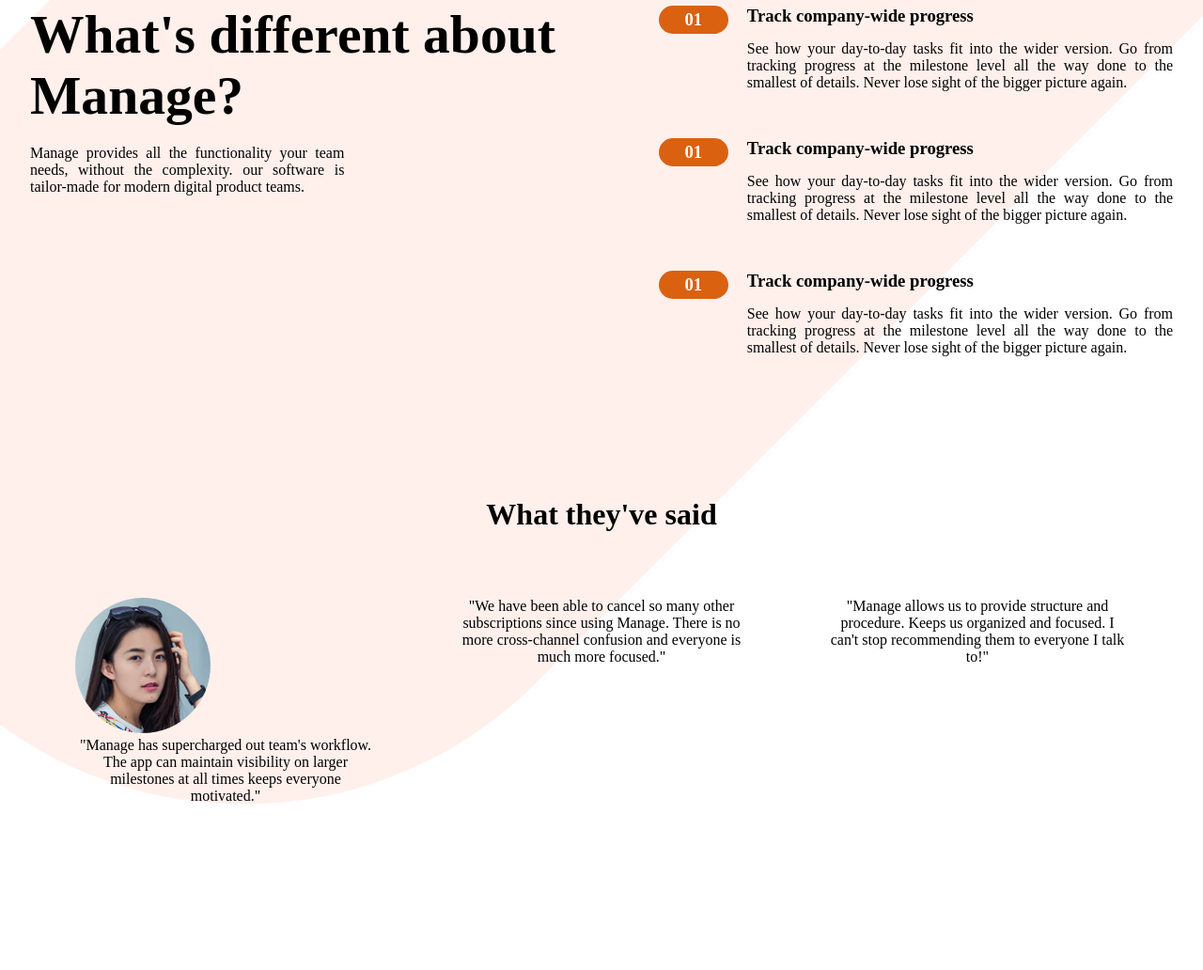
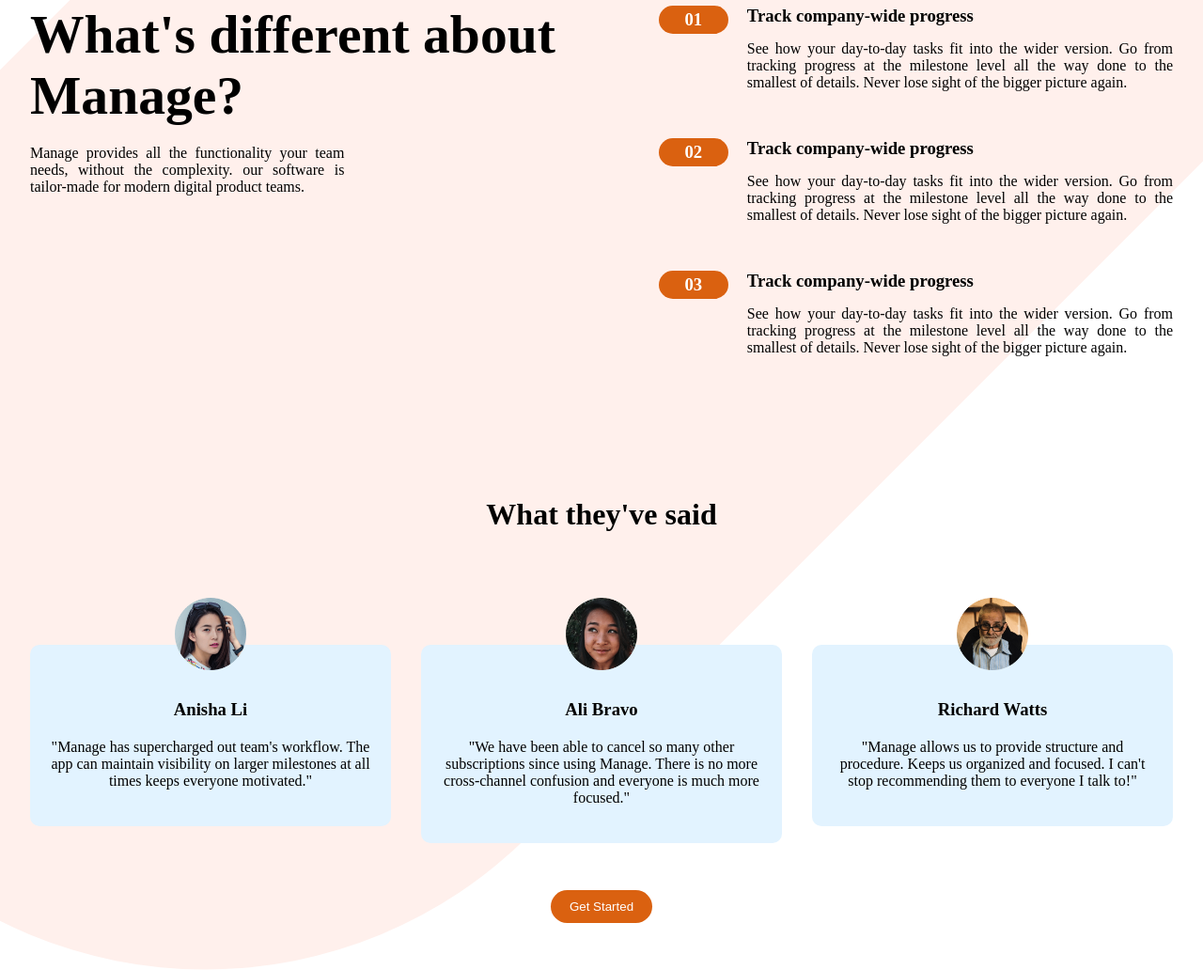
Before and after one commit to BelayAdamu/Manage-landing-page, a website: page index.html in a window 1280 px wide. Shown: the part 786-1818 px from the top of the page at 94% size. Before the commit the page ends 1642 px from the top, so only its background shows below. Drawn offline with Linux system fonts and the light colour scheme.

Commit message:
Testimonials completed

```diff
--- a/index.html
+++ b/index.html
@@ -61,7 +61,7 @@
                 </div>
                 <div class="companySax">
                     <div class="saxNo">
-                        <h3>01</h3>
+                        <h3>02</h3>
                     </div>
                     <div class="saxContent">
                         <h3>Track company-wide progress</h3>
@@ -74,7 +74,7 @@
                 </div>
                 <div class="companySax">
                     <div class="saxNo">
-                        <h3>01</h3>
+                        <h3>03</h3>
                     </div>
                     <div class="saxContent">
                         <h3>Track company-wide progress</h3>
@@ -95,25 +95,29 @@
                 <div class="card">
                     <div class="avatar"><img src="./images/avatar-anisha.png" alt="anisha"></div>
                     <div class="card_content">
+                        <h3>Anisha Li</h3>
                         <p>"Manage has supercharged out team's workflow. The app can maintain visibility
                             on larger milestones at all times keeps everyone motivated."</p>
                     </div>
                 </div>
                 <div class="card">
-                    <div class="avatar"></div>
+                    <div class="avatar"><img src="./images/avatar-ali.png" alt="ali"></div>
                     <div class="card_content">
+                        <h3>Ali Bravo</h3>
                         <p>"We have been able to cancel so many other subscriptions since using Manage.
                             There is no more cross-channel confusion and everyone is much more focused."</p>
                     </div>
                 </div>
                 <div class="card">
-                    <div class="avatar"></div>
+                    <div class="avatar"><img src="./images/avatar-richard.png" alt="richard"></div>
                     <div class="card_content">
+                        <h3>Richard Watts</h3>
                         <p>"Manage allows us to provide structure and procedure. Keeps us organized and
                             focused. I can't stop recommending them to everyone I talk to!"</p>
                     </div>
                 </div>
             </div>
+            <div class="action_button no_3"><button>Get Started</button></div>
         </div>
     </body>
 </html>
--- a/styles/styles.css
+++ b/styles/styles.css
@@ -180,7 +180,7 @@
 }
 .testimonials_heading h1{
     text-align: center;
-    margin-bottom: 70px;
+    margin-bottom: 120px;
 }
 .testimonial_cards {
     display: flex;
@@ -188,8 +188,32 @@
     justify-content: space-evenly;
 }
 .card {
-    width: 25%;
+    position: relative;
+    display: flex;
+    flex-direction: column;
+    width: 30%;
+    overflow: visible;
+}
+.avatar {
+    position: absolute;
+    left: 40%;
+    top: -50px;
+    width: 20%;
+    margin: 0 auto;
+}
+.avatar img{
+    width: 100%;
 }
 .card_content {
+    background-color: rgb(226, 243, 255);
     text-align: center;
+    border-radius: 10px;
+    padding: 10% 5%;
 }
+.card_content h3{
+    margin-top: 20px;
+    margin-bottom: 20px;
+}
+.no_3{
+    margin: 50px auto;
+}
```
